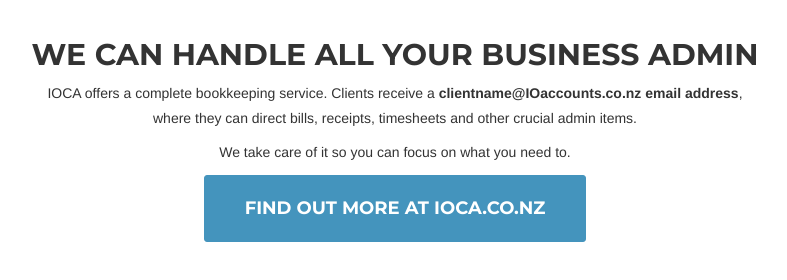
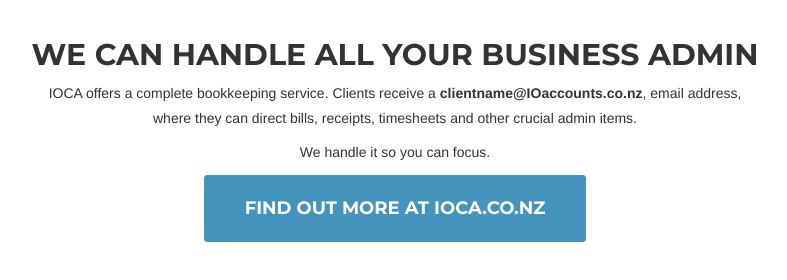
Before and after one commit to Bonneykins/IOaccounts, a plain HTML site: page index.html in a window 1280 px wide. Shown: the part 282-562 px from the top of the page, without its empty margins (245-1032 px from the left). Drawn offline with nearby package versions, Linux system fonts and the light colour scheme; a script that the page names is missing; a web font is replaced by a local one.

Commit message:
shorten end line. bold only on email address

```diff
--- a/index.html
+++ b/index.html
@@ -54,8 +54,8 @@
               <div class="col-lg-12 text-center">
                   <h2 class="editable">We can handle all your business admin</h2>
                     <div class="col-xs-8 col-xs-offset-2">
-                      <p>IOCA offers a complete bookkeeping service. Clients receive a <strong>clientname@IOaccounts.co.nz email address</strong>, where they can direct bills, receipts, timesheets and other crucial admin items.</p>
-                      <p>We take care of it so you can focus on what you need to.</p>
+                      <p>IOCA offers a complete bookkeeping service. Clients receive a <strong>clientname@IOaccounts.co.nz</strong>, email address, where they can direct bills, receipts, timesheets and other crucial admin items.</p>
+                      <p>We handle it so you can focus.</p>
                     </div>
               </div>
           </div>
```
